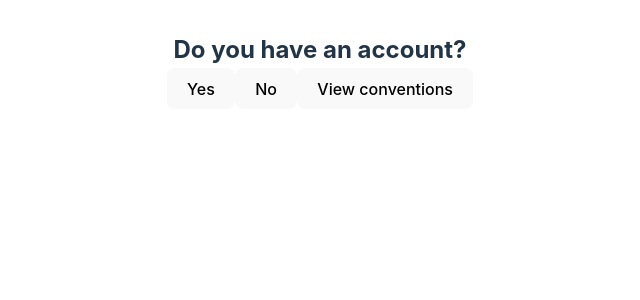
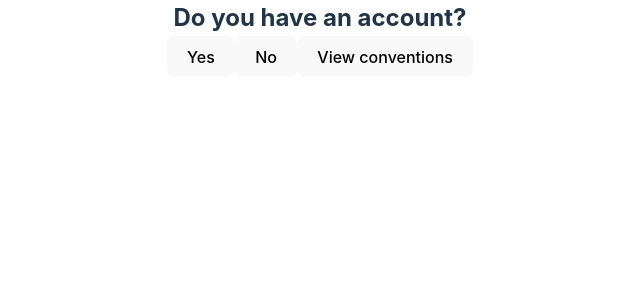
Before and after one commit to ATlexEide/furrventions, a React (Vite) app: page / in a window 1280 px wide. Shown: the top 300 px of the page, without its empty margins (320-960 px from the left). Built offline with nearby package versions, Linux system fonts and the light colour scheme.

Commit message:
Update root display

```diff
--- a/src/App.css
+++ b/src/App.css
@@ -1,6 +1,10 @@
 #root {
+  display: flex;
+  flex-direction: column;
+  justify-content: space-between;
+  width: 100vw;
+  height: 100svh;
   margin: 0 auto;
-  padding: 2rem;
   text-align: center;
   box-sizing: border-box;
   height: 100svh;
```
